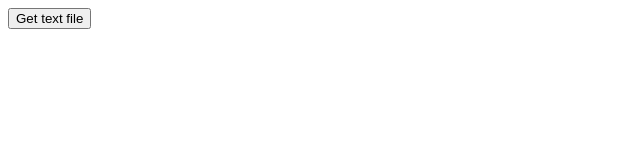
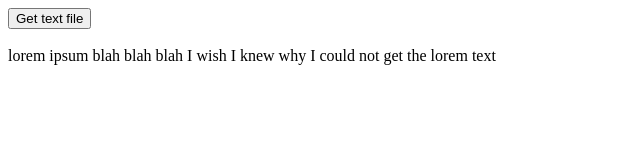
Before and after one commit to trustprayobey/Ajax, a plain HTML site: page ajax1.html in a window 1280 px wide. Both pictures are taken after a click on the button "Get text file". Shown: the whole page, without its empty margins (0-640 px from the left). Drawn offline with Linux system fonts and the light colour scheme.

Commit message:
getting practical with ajax

```diff
--- a/ajax1.html
+++ b/ajax1.html
@@ -7,6 +7,9 @@
 </head>
 <body>
     <button id="button">Get text file</button>
+    <br>
+    <br>
+    <div id="text"></div>
     <script src="./index.js"></script>
 </body>
 </html>
--- a/index.js
+++ b/index.js
@@ -46,7 +46,8 @@ function loadText(){
     xhr.onload = function(){
         console.log('READYSTATE: ',xhr.readyState)
         if(xhr.status == 200){
-            console.log(this.responseText)
+            // console.log(this.responseText)
+            document.getElementById('text').innerHTML = this.responseText
         }
         //Onload has to be ready to  work
     }
```
